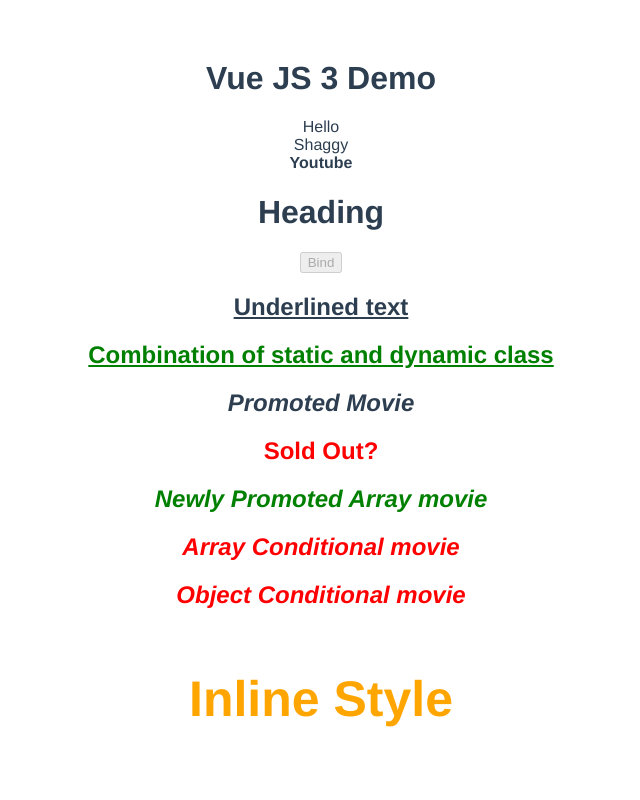
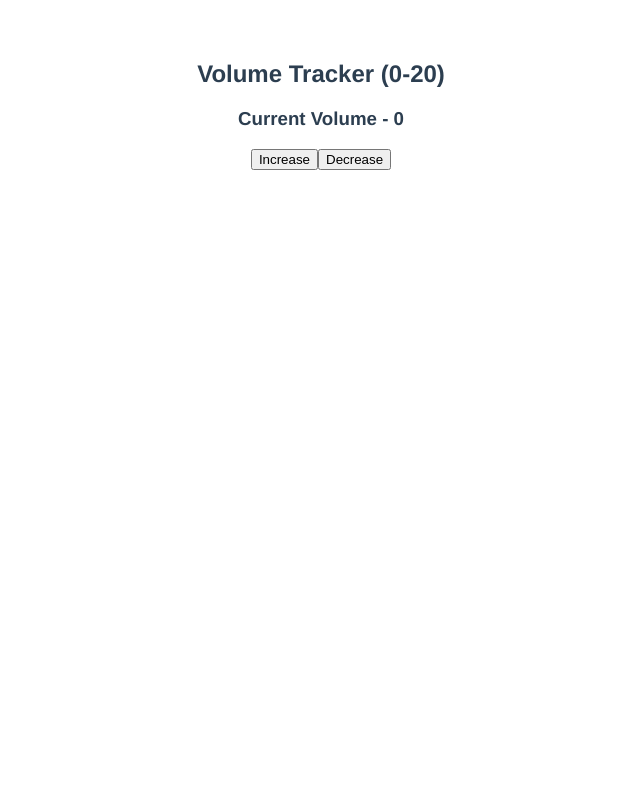
Before and after one commit to imsagarchopra/vuejs3demo, a Vue app: page / in a window 1280 px wide. Shown: the top 800 px of the page, without its empty margins (319-959 px from the left). Built offline with nearby package versions, Linux system fonts and the light colour scheme.

Commit message:
Watchers

```diff
--- a/src/App.vue
+++ b/src/App.vue
@@ -1,17 +1,20 @@
 <template>
-  <HelloWorld msg="Vue JS 3 Demo" />
+  <!-- <HelloWorld msg="Vue JS 3 Demo" /> -->
   <!-- <vueForm/> -->
+  <WatcherDemo/>
 </template>
 
 <script>
-import HelloWorld from './components/HelloWorld.vue'
+//import HelloWorld from './components/HelloWorld.vue'
 //import vueForm from './components/vueForm.vue'
+import WatcherDemo from './components/WatcherDemo'
 
 export default {
   name: 'App',
   components: {
-    HelloWorld
+    //HelloWorld
     //vueForm
+    WatcherDemo
   }
 }
 </script>
--- /dev/null
+++ b/src/components/WatcherDemo.vue
@@ -0,0 +1,32 @@
+<template>
+    <h2>Volume Tracker (0-20)</h2>
+    <h3>Current Volume - {{ volume }}</h3>
+    <div>
+        <button @click="volume += 2">Increase</button>
+        <button @click="volume -= 2">Decrease</button>
+    </div>
+</template>
+
+<script>
+export default {
+    name: 'WatcherDemo',
+    data() {
+        return {
+            volume: 0
+        }
+    },
+    methods: {
+
+    },
+    watch:{
+        volume(newValue, oldValue){
+            if(newValue > oldValue && newValue === 16){
+                alert("Warning - High Sound Levels");
+            }
+        }
+    }
+}
+</script>
+
+<style>
+</style>
```
